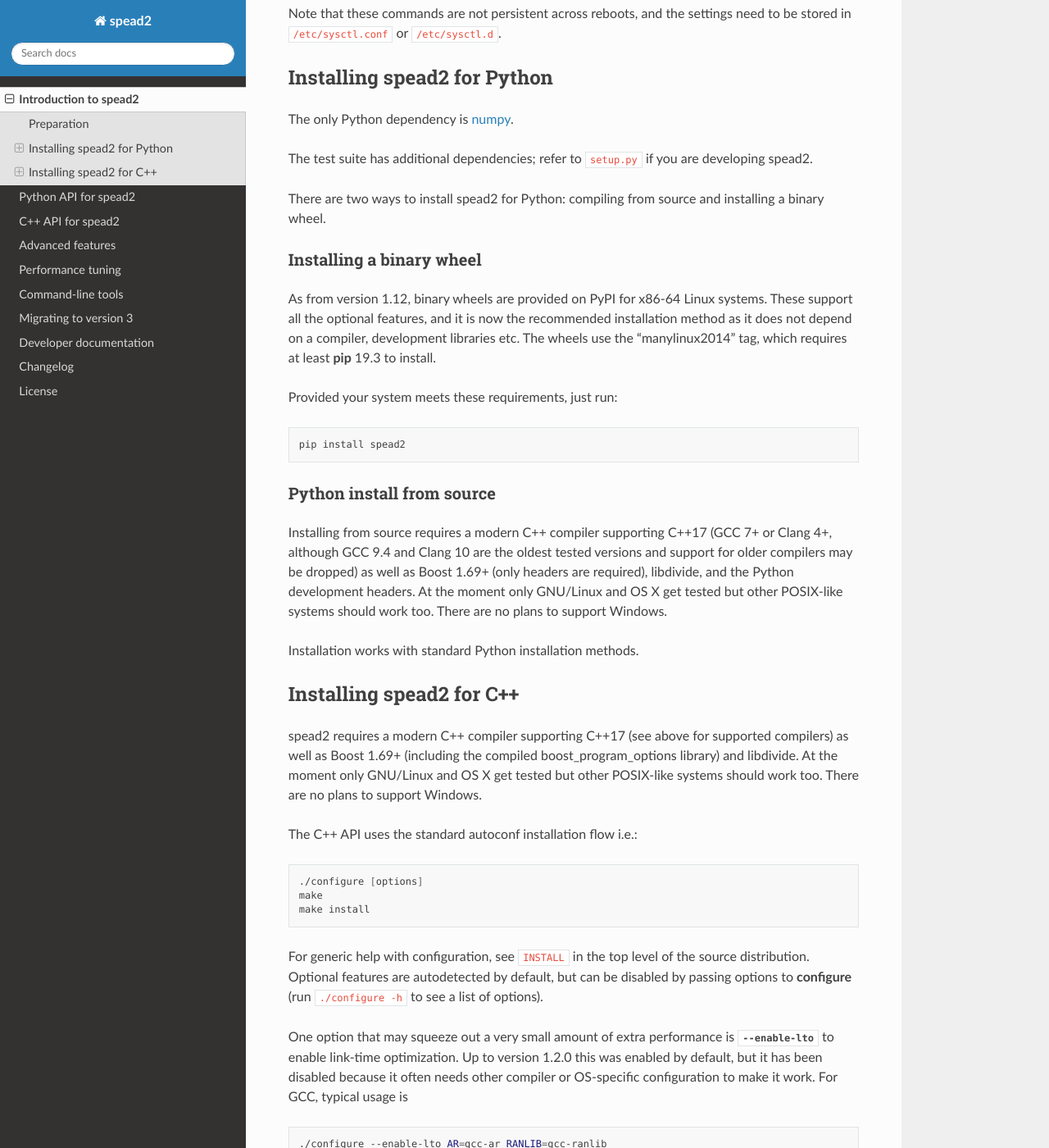
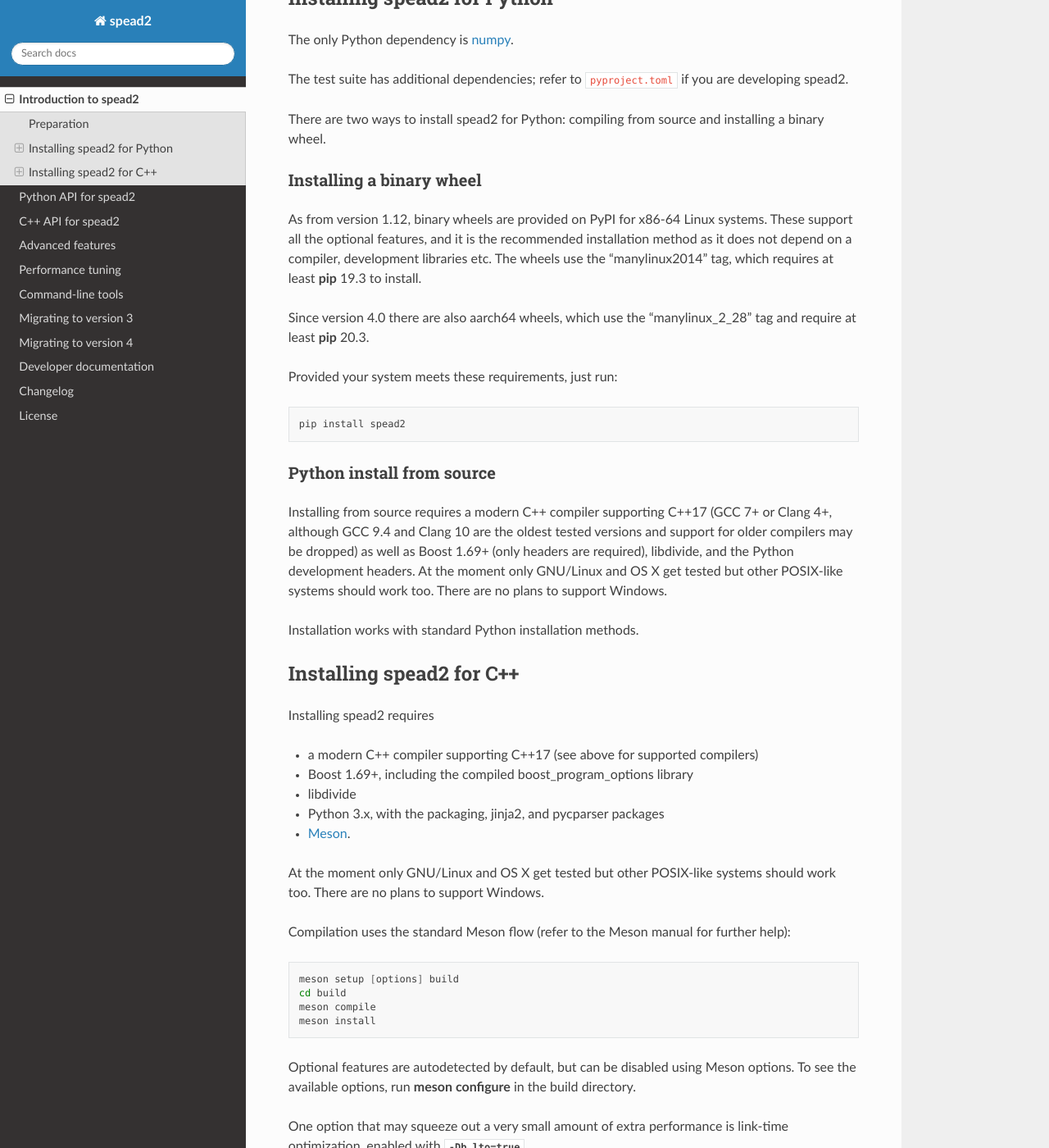
Before and after one commit to ska-sa/spead2, a Sphinx documentation site: the page built from doc/introduction.rst, in a window 1280 px wide and 1400 px high, scrolled down 871 px. Shown: the whole window at 82% size. Built offline with Sphinx 7.4.7 and the Read the Docs theme 2.0.0, drawn with Linux system fonts in a browser that asks for light colours; the version number could not be read and is left out; some of the changed text lies outside the part shown.

Commit message:
Start updating documentation for migration to 4.x

```diff
--- a/doc/index.rst
+++ b/doc/index.rst
@@ -18,6 +18,7 @@
    perf
    tools
    migrate-3
+   migrate-4
    developer
    changelog
    license
--- a/doc/introduction.rst
+++ b/doc/introduction.rst
@@ -28,11 +28,6 @@
 .. _ibverbs: https://www.openfabrics.org/downloads/libibverbs/README.html
 .. _pcap: http://www.tcpdump.org/
 
-If you are installing spead2 from a git checkout, it is first necessary to run
-``./bootstrap.sh`` to prepare the configure script and related files. This
-requires a Python installation with pycparser, jinja2 and packaging installed.
-When building from a packaged download this is not required.
-
 High-performance usage requires larger buffer sizes than Linux allows by
 default. The following commands will increase the permitted buffer sizes on
 Linux::
@@ -48,21 +43,23 @@
 The only Python dependency is numpy_.
 
 The test suite has additional dependencies; refer to
-:file:`setup.py` if you are developing spead2.
+:file:`pyproject.toml` if you are developing spead2.
 
 There are two ways to install spead2 for Python: compiling from source and
 installing a binary wheel.
 
 .. _numpy: http://www.numpy.org
-.. _six: https://pythonhosted.org/six/
 
 Installing a binary wheel
 ^^^^^^^^^^^^^^^^^^^^^^^^^
 As from version 1.12, binary wheels are provided on PyPI for x86-64 Linux
-systems. These support all the optional features, and it is now the recommended
+systems. These support all the optional features, and it is the recommended
 installation method as it does not depend on a compiler, development
 libraries etc. The wheels use the "manylinux2014" tag, which requires at least
 :command:`pip` 19.3 to install.
+
+Since version 4.0 there are also aarch64 wheels, which use the "manylinux_2_28"
+tag and require at least :command:`pip` 20.3.
 
 Provided your system meets these requirements, just run::
 
@@ -75,46 +72,50 @@
 versions and support for older compilers may be dropped) as well as Boost 1.69+
 (only headers are required), libdivide, and the Python development headers.
 At the moment only GNU/Linux and OS X get tested but other POSIX-like systems
-should work too.  There are no plans to support Windows.
+should work too. There are no plans to support Windows.
 
 Installation works with standard Python installation methods.
 
 Installing spead2 for C++
 -------------------------
-spead2 requires a modern C++ compiler supporting C++17 (see above for supported
-compilers) as well as Boost 1.69+ (including the compiled boost_program_options
-library) and libdivide. At the moment only GNU/Linux and OS X get tested but
+Installing spead2 requires
+
+- a modern C++ compiler supporting C++17 (see above for supported compilers)
+- Boost 1.69+, including the compiled boost_program_options library
+- libdivide
+- Python 3.x, with the packaging, jinja2, and pycparser packages
+- `Meson`_.
+
+.. _Meson: https://mesonbuild.com/
+
+At the moment only GNU/Linux and OS X get tested but
 other POSIX-like systems should work too. There are no plans to support
 Windows.
 
-The C++ API uses the standard autoconf installation flow i.e.:
+Compilation uses the standard Meson flow (refer to the Meson manual for further
+help):
 
 .. code-block:: sh
 
-    ./configure [options]
-    make
-    make install
+    meson setup [options] build
+    cd build
+    meson compile
+    meson install
 
-For generic help with configuration, see :file:`INSTALL` in the top level of
-the source distribution. Optional features are autodetected by default, but can
-be disabled by passing options to :program:`configure` (run ``./configure -h``
-to see a list of options).
+Optional features are autodetected by default, but can be disabled using
+Meson options. To see the available options, run :command:`meson configure` in
+the build directory.
 
 One option that may squeeze out a very small amount of extra performance is
-:option:`!--enable-lto` to enable link-time optimization. Up to version 1.2.0
-this was enabled by default, but it has been disabled because it often needs
-other compiler or OS-specific configuration to make it work. For GCC, typical
-usage is
-
-.. code-block:: sh
-
-    ./configure --enable-lto AR=gcc-ar RANLIB=gcc-ranlib
+link-time optimization, enabled with :option:`!-Db_lto=true`.
 
 The installation will install some benchmark tools, a static library, and the
 header files.
 
 Shared library
 ^^^^^^^^^^^^^^
+TODO: rewrite this once supported in Meson.
+
 There is experimental support for building a shared library. Pass
 ``--enable-shared`` to ``configure``. It's not recommended for general use
 because the binary interface is likely to be incompatible between spead2
--- /dev/null
+++ b/doc/migrate-4.rst
@@ -0,0 +1,76 @@
+Migrating to version 4
+======================
+
+Unlike version 3, version 4 does not make changes to the spead2 API. However, it
+replaces the build system and increases the minimum version requirements, which
+may have implications for how you install, link to or use spead2.
+
+C++17
+-----
+The codebase now uses C++17, whereas older versions used C++11. This might
+require a newer C++ compiler. See the :doc:`Introduction <introduction>` for
+minimum compiler versions.
+
+Additionally, when compiling against the C++ API, you may need to pass
+compiler arguments to select at least C++17 (e.g. :option:`!--std=c++17`). GCC
+11+ and Clang 16+ support C++17 without a compiler flag, but keep in mind that
+your users might use older compilers.
+
+Boost
+-----
+Boost 1.69+ is now required: from this release, boost_system is
+a header-only library. You no longer need to link against any Boost libraries
+when linking against spead2.
+
+Meson
+-----
+The autotools build system has been replaced by `Meson`_. This mainly affects
+C++ users, as for Python this is hidden behind the Python packaging
+interface. Refer to the :doc:`Introduction <introduction>` for installation
+instructions.
+
+The old build system had a number of options to adjust the build. The table
+below shows corresponding Meson options:
+
+====================================== =====================================
+autotools                              meson
+====================================== =====================================
+``--enable-debug-symbols``             ``debug=true`` or ``buildtype=...``
+``--enable-debug-log``                 ``debug_log=true``
+``--enable-coverage``                  ``b_coverage=true``
+``--disable-optimized``                ``optimization=0`` or ``buildtype=debug``
+``--enable-lto``                       ``b_lto=true``
+``--without-program-options``          ``tools=disabled``
+``--without-ibv``                      ``ibv=disabled``
+``--without-mlx5dv``                   ``mlx5dv=disabled``
+``--without-ibv-hw-rate-limit``        ``ibv_hw_rate_limit=disabled``
+``--without-pcap``                     ``pcap=disabled``
+``--without-cap``                      ``cap=disabled``
+``--without-recvmmsg``                 ``recvmmsg=disabled``
+``--without-sendmmsg``                 ``sendmmsg=disabled``
+``--without-eventfd``                  ``eventfd=disabled``
+``--without-posix-semaphores``         ``posix_semaphores=disabled``
+``--without-pthread_setaffinity_np``   ``pthread_setaffinity_np=disabled``
+``--without-fmv``                      ``fmv=disabled``
+``--without-movntdq``                  ``movntdq=disabled``
+``--without-cuda``                     ``cuda=disabled``
+``--without-gdrapi``                   ``gdrapi=disabled``
+====================================== =====================================
+
+Link-time optimization no longer requires intervention to select suitable
+versions of :command:`ar` and :command:`ranlib`; Meson takes care of it.
+
+Code generation
+---------------
+In older versions of spead2, some of the code was generated and included in
+the release tarballs. If you used a release, you would be unaware of this, but
+trying to build directly from git would require you to run a ``bootstrap.sh``
+script.
+
+Meson doesn't have good support for including generated code into releases, so
+these generated files are no longer included in the releases, and they are
+instead created as part of the build. This requires Python, with the
+:mod:`jinja2`, :mod:`pycparser` and :mod:`packaging` packaging installed.
+
+An advantage of this approach is that it is now possible to directly build
+from a git checkout without any preparatory steps.
```
